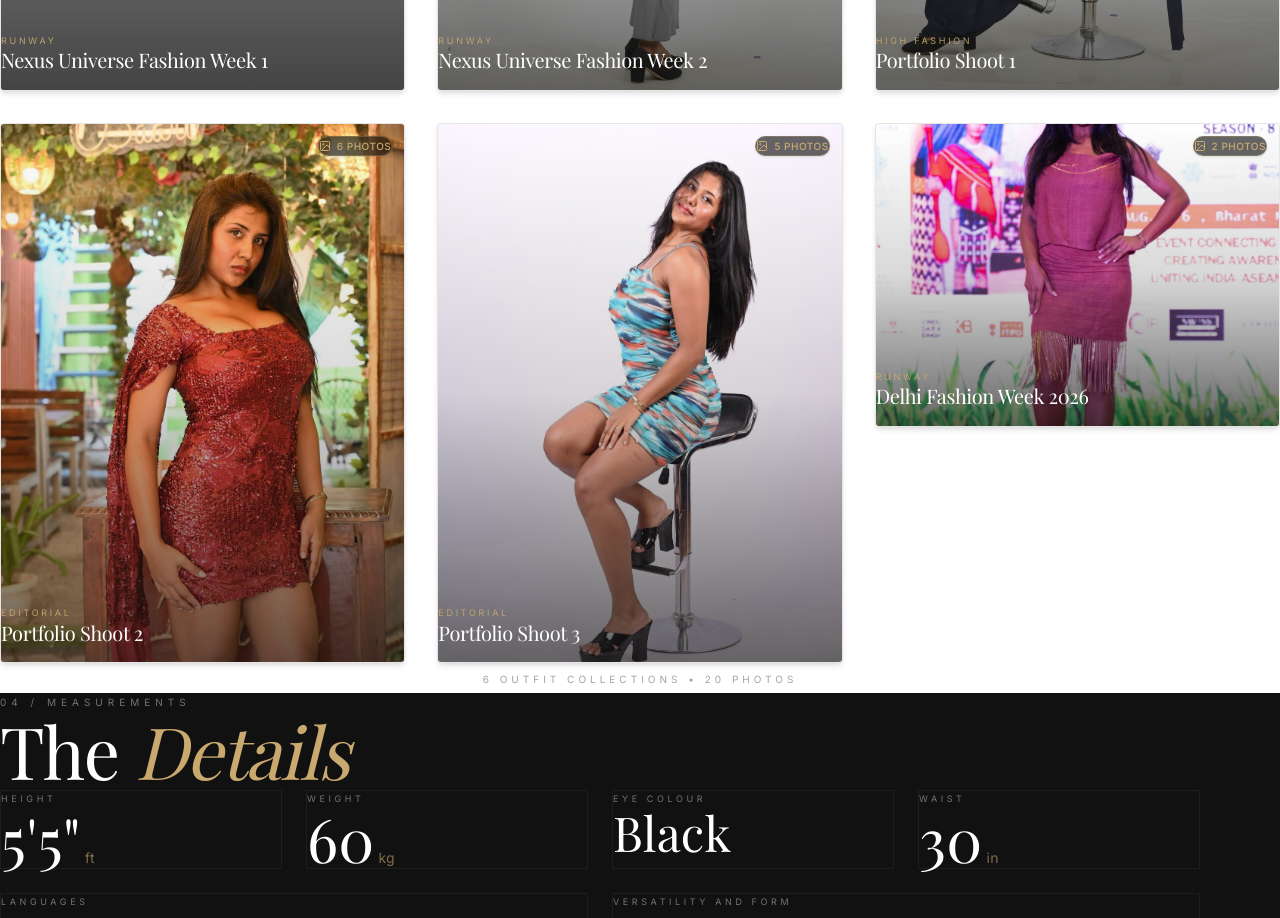
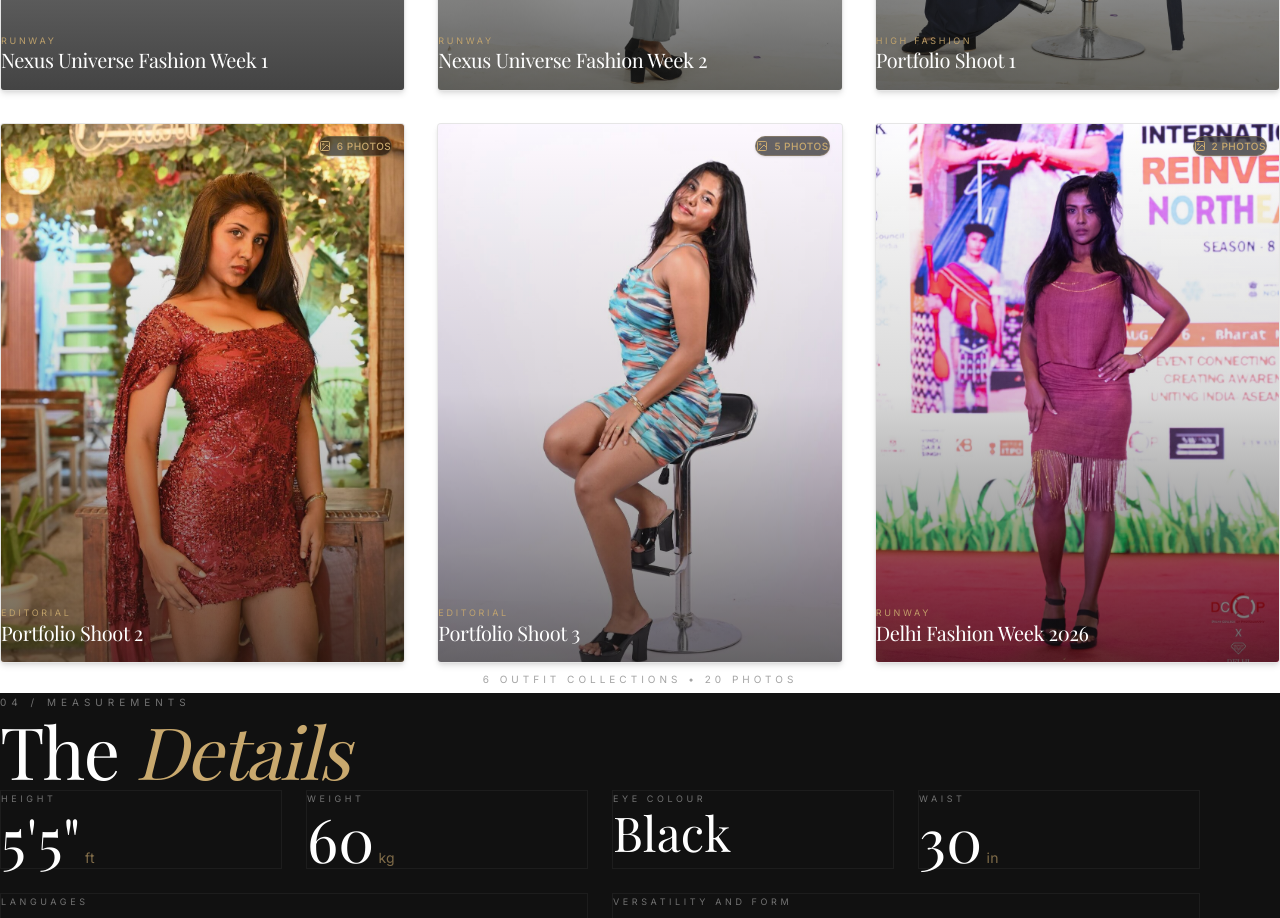
Before and after one commit to rudracodesnits/rupanjana_portfolio, a React (Vite) app in the folder frontend/: page / in a window 1280 px wide. Shown: the part 2000-2918 px from the top of the page. Built offline with nearby package versions, Linux system fonts and the light colour scheme; grey boxes are pictures that could not be loaded; a web font is replaced by a local one.

Commit message:
Set uniform portrait cover card size for all outfit collection cards matching Portfolio Shoot 3

```diff
--- a/frontend/src/components/Gallery/Gallery.tsx
+++ b/frontend/src/components/Gallery/Gallery.tsx
@@ -18,13 +18,7 @@ function OutfitCard({
 }) {
   const cardRef = useRef<HTMLDivElement>(null);
 
-  const aspectClasses = {
-    portrait: 'aspect-[3/4]',
-    landscape: 'aspect-[4/3]',
-    square: 'aspect-square',
-  };
-
-  const aspectClass = aspectClasses[outfit.coverImage.aspect] || 'aspect-[3/4]';
+  const aspectClass = 'aspect-[3/4]';
 
   return (
     <motion.div
--- a/frontend/src/data/portfolio.ts
+++ b/frontend/src/data/portfolio.ts
@@ -166,8 +166,8 @@ export const galleryImages: GalleryImage[] = [
   { id: 16, src: '/images/gallery/DSC_6090.jpeg', alt: 'Portfolio Shoot 3', category: 'editorial', aspect: 'portrait', caption: 'portfolio shoot 3' },
   { id: 17, src: '/images/gallery/DSC_6095.jpeg', alt: 'Portfolio Shoot 3', category: 'editorial', aspect: 'portrait', caption: 'portfolio shoot 3' },
   { id: 18, src: '/images/gallery/DSC_6096.jpeg', alt: 'Portfolio Shoot 3', category: 'editorial', aspect: 'portrait', caption: 'portfolio shoot 3' },
-  { id: 19, src: '/images/gallery/IMG_1710.PNG', alt: 'Delhi Fashion Week 2026', category: 'runway', aspect: 'landscape', caption: 'Delhi Fashion Week 2026' },
-  { id: 20, src: '/images/gallery/IMG_1711.PNG', alt: 'Delhi Fashion Week 2026', category: 'runway', aspect: 'landscape', caption: 'Delhi Fashion Week 2026' },
+  { id: 19, src: '/images/gallery/IMG_1710.PNG', alt: 'Delhi Fashion Week 2026', category: 'runway', aspect: 'portrait', caption: 'Delhi Fashion Week 2026' },
+  { id: 20, src: '/images/gallery/IMG_1711.PNG', alt: 'Delhi Fashion Week 2026', category: 'runway', aspect: 'portrait', caption: 'Delhi Fashion Week 2026' },
 ];
 
 export const outfitSets: OutfitSet[] = [
```
